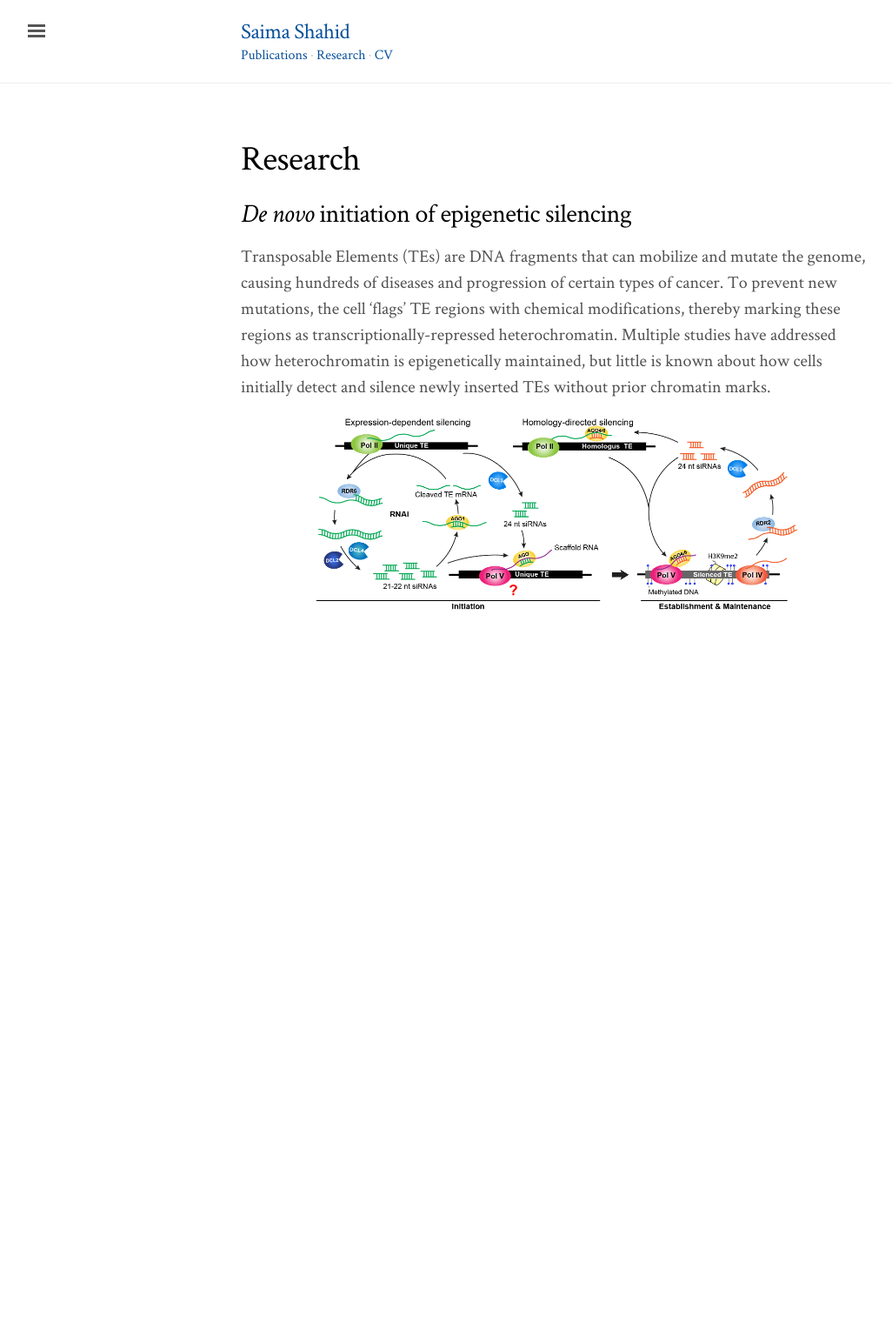
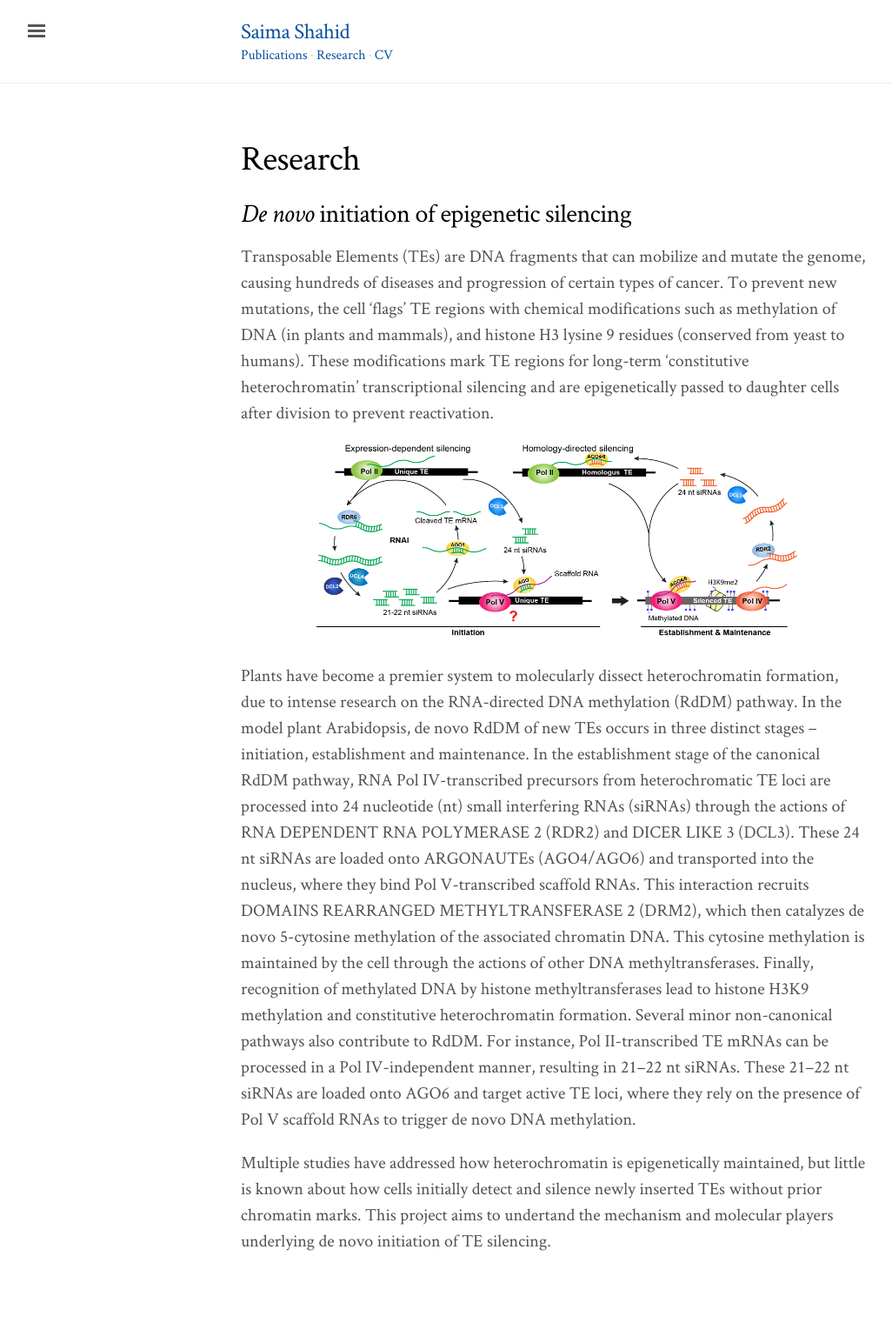
Before and after one commit to shahsam/saimashahid.github.io, a Jekyll site: the page built from research.md, in a window 1280 px wide. Shown: the whole page at 87% size, without its empty margins (3-1029 px from the left). Built offline with Jekyll 4.4.1, drawn with Linux system fonts in a browser that asks for light colours; nearby versions of some CDN libraries; before the commit the page ends 900 px from its top, so only the background shows below that.

Commit message:
Update research.md

```diff
--- a/research.md
+++ b/research.md
@@ -3,9 +3,10 @@ title: Research
 layout: page
 ---
 
+
 ## _De novo_ initiation of epigenetic silencing ##
 
-Transposable Elements (TEs) are DNA fragments that can mobilize and mutate the genome, causing hundreds of diseases and progression of certain types of cancer. To prevent new mutations, the cell ‘flags’ TE regions with chemical modifications, thereby marking these regions as transcriptionally-repressed heterochromatin. Multiple studies have addressed how heterochromatin is epigenetically maintained, but little is known about how cells initially detect and silence newly inserted TEs without prior chromatin marks.
+Transposable Elements (TEs) are DNA fragments that can mobilize and mutate the genome, causing hundreds of diseases and progression of certain types of cancer. To prevent new mutations, the cell ‘flags’ TE regions with chemical modifications such as methylation of DNA (in plants and mammals), and histone H3 lysine 9 residues (conserved from yeast to humans). These modifications mark TE regions for long-term ‘constitutive heterochromatin’ transcriptional silencing and are epigenetically passed to daughter cells after division to prevent reactivation.
 
 
 <div class="row">
@@ -16,3 +17,7 @@ Transposable Elements (TEs) are DNA fragments that can mobilize and mutate the g
         </div>
     </div>
 </div>
+
+Plants have become a premier system to molecularly dissect heterochromatin formation, due to intense research on the RNA-directed DNA methylation (RdDM) pathway. In the model plant Arabidopsis, de novo RdDM of new TEs occurs in three distinct stages – initiation, establishment and maintenance. In the establishment stage of the canonical RdDM pathway, RNA Pol IV-transcribed precursors from heterochromatic TE loci are processed into 24 nucleotide (nt) small interfering RNAs (siRNAs) through the actions of RNA DEPENDENT RNA POLYMERASE 2 (RDR2) and DICER LIKE 3 (DCL3). These 24 nt siRNAs are loaded onto ARGONAUTEs (AGO4/AGO6) and transported into the nucleus, where they bind Pol V-transcribed scaffold RNAs. This interaction recruits DOMAINS REARRANGED METHYLTRANSFERASE 2 (DRM2), which then catalyzes de novo 5-cytosine methylation of the associated chromatin DNA. This cytosine methylation is maintained by the cell through the actions of other DNA methyltransferases. Finally, recognition of methylated DNA by histone methyltransferases lead to histone H3K9 methylation and constitutive heterochromatin formation. Several minor non-canonical pathways also contribute to RdDM. For instance, Pol II-transcribed TE mRNAs can be processed in a Pol IV-independent manner, resulting in 21–22 nt siRNAs. These 21–22 nt siRNAs are loaded onto AGO6 and target active TE loci, where they rely on the presence of Pol V scaffold RNAs to trigger de novo DNA methylation.
+
+Multiple studies have addressed how heterochromatin is epigenetically maintained, but little is known about how cells initially detect and silence newly inserted TEs without prior chromatin marks. This project aims to undertand the mechanism and molecular players underlying de novo initiation of TE silencing.
```
